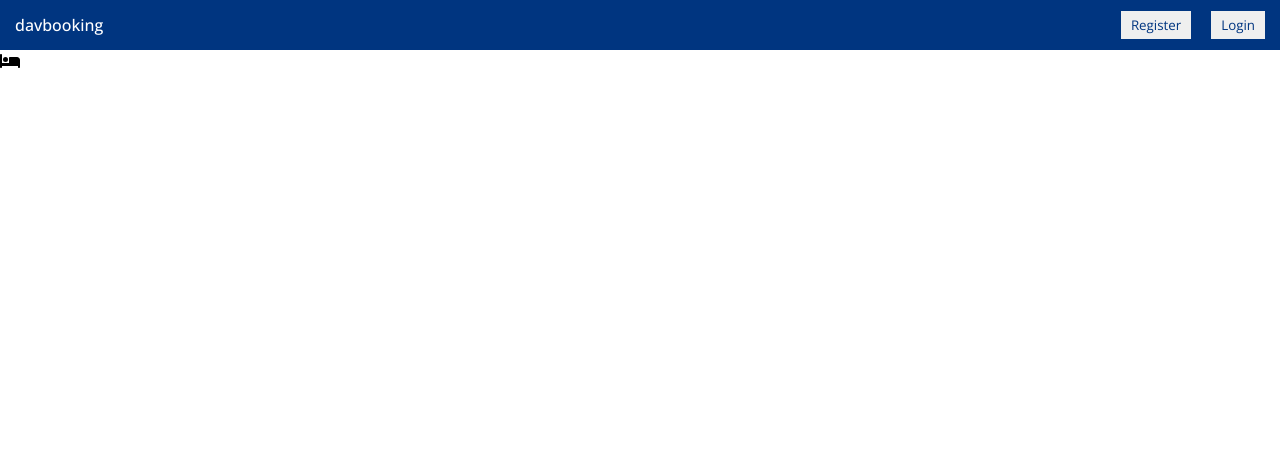
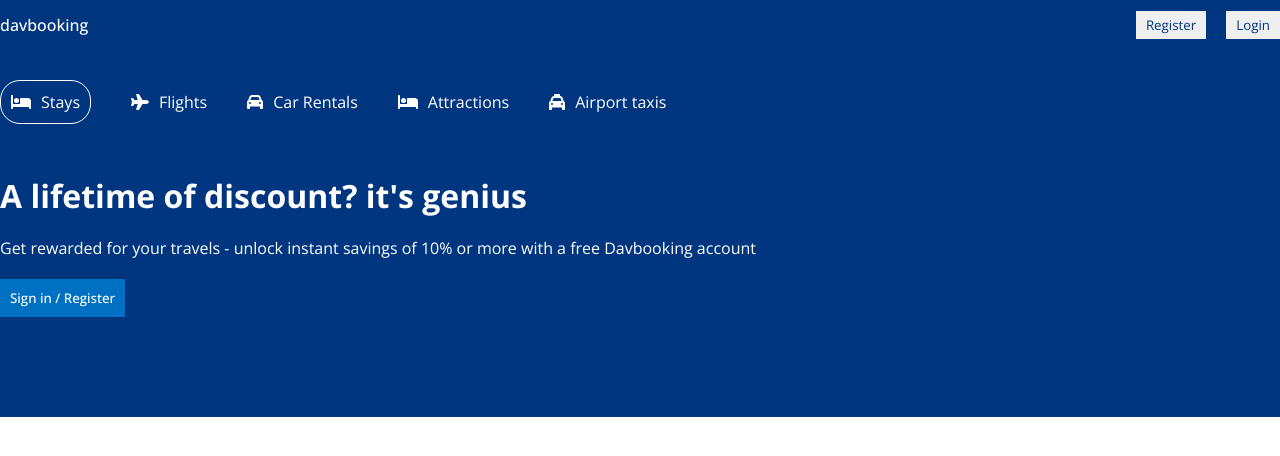
Before and after one commit to DavidSosaMoriana/BookingApp, a React (Create React App) app: page / in a window 1280 px wide. Shown: the top 456 px of the page. Built offline with nearby package versions, Linux system fonts and the light colour scheme.

Commit message:
Header Changes

```diff
--- a/src/components/header/Header.jsx
+++ b/src/components/header/Header.jsx
@@ -1,6 +1,8 @@
 import {
   faBed,
-
+  faPlane,
+  faCar,
+  faTaxi
 } from "@fortawesome/free-solid-svg-icons";
 import { FontAwesomeIcon } from "@fortawesome/react-fontawesome";
 import "./header.css";
@@ -8,12 +10,36 @@
 const Header = () => {
   return (
     <div className="header">
-      <div className="headerList">
-        <div className="headerListItem">
-        <FontAwesomeIcon icon={faBed} />
-        </div>
+      <div className="headerContainer">
+        <div className="headerList">
+          <div className="headerListItem active">
+          <FontAwesomeIcon icon={faBed} />
+          <span>Stays</span>
+          </div>
+          <div className="headerListItem">
+          <FontAwesomeIcon icon={faPlane} />
+          <span>Flights</span>
+          </div>
+          <div className="headerListItem">
+          <FontAwesomeIcon icon={faCar} />
+          <span>Car Rentals</span>
+          </div>
+          <div className="headerListItem">
+          <FontAwesomeIcon icon={faBed} />
+          <span>Attractions</span>
+          </div>
+          <div className="headerListItem">
+          <FontAwesomeIcon icon={faTaxi} />
+          <span>Airport taxis</span>
+          </div>
       </div>
+      <h1 className="headerTitle">A lifetime of discount? it's genius</h1>
+      <p className="headerDesc">
+        Get rewarded for your travels - unlock instant savings of 10% or more with a free Davbooking account
+      </p>
+      <button className="headerBtn">Sign in / Register</button>
     </div>
+  </div>
   )
 }
 
--- a/src/components/header/header.css
+++ b/src/components/header/header.css
@@ -0,0 +1,43 @@
+.header{
+  background-color: #003580;
+  color: white;
+  display: flex;
+  justify-content: center;
+}
+
+.headerContainer{
+  width: 100%;
+  max-width: 1400px;
+  margin:30px 0 100px 0;
+}
+
+.headerList{
+  display: flex;
+  gap: 40px;
+  margin-bottom: 50px;
+}
+
+.headerListItem{
+  display: flex;
+  align-items: center;
+  gap: 10px;
+}
+
+.headerListItem.active{
+  border: 1px solid white;
+  padding: 10px;
+  border-radius: 20px;
+}
+
+.headerDesc{
+  margin: 20px 0px;
+}
+
+.headerBtn{
+  background-color: #0071c2;
+  color: white;
+  font-weight: 500;
+  border: none;
+  padding: 10px;
+  cursor: pointer;
+}
--- a/src/components/navbar/navbar.css
+++ b/src/components/navbar/navbar.css
@@ -7,7 +7,7 @@
 
 .navContainer{
   width: 100%;
-  max-width: 1250px;
+  max-width: 1400px;
   color: white;
   display: flex;
   align-items: center;
```
Also changed, not shown: src/components/navbar/Navbar.jsx (+8 -0 lines).
